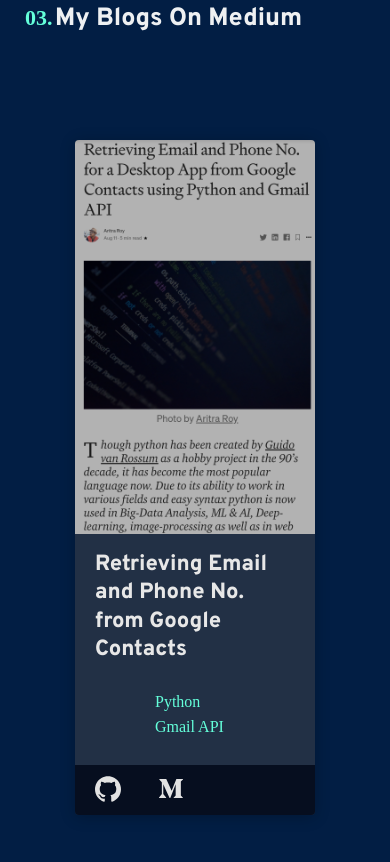
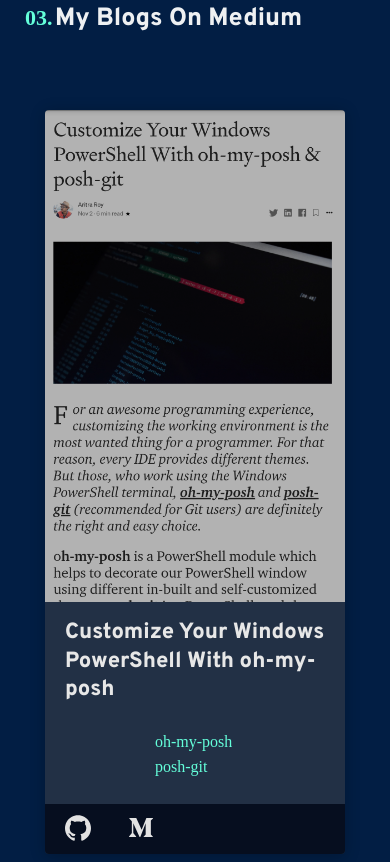
Before and after one commit to aritraroy24/Aritra_Web_Portfolio, a React app in the folder aritra_web/: page / in a window 390 px wide. Shown: the part 6002-6864 px from the top of the page. Built offline with nearby package versions, Linux system fonts and the light colour scheme; a web font is replaced by a local one.

Commit message:
cv updated and new blog data added

```diff
--- a/aritra_web/src/components/BlogCard/BlogCard.scss
+++ b/aritra_web/src/components/BlogCard/BlogCard.scss
@@ -1,5 +1,5 @@
 .BlogCard {
-	max-width: 350px;
+	max-width: 380px;
 	width: 100%;
 	border-radius: 4px;
 	display: flex;
@@ -131,8 +131,34 @@
 	}
 }
 
+@media only screen and (max-width: 900px) {
+	.BlogCard {
+		max-width: 300px;
+		margin: 30px;
+	}
+}
+
+@media only screen and (max-width: 730px) {
+	.BlogCard {
+		max-width: 230px;
+		margin: 20px;
+
+		.github-hyperlinks {
+			a {
+				margin-top: -9px;
+			}
+
+			div {
+				width: 80px;
+			}
+		}
+	}
+}
+
 @media only screen and (max-width: 600px) {
 	.BlogCard {
+		max-width: 300px;
+
 		li {
 			min-width: 80px;
 			font-size: 14px;
@@ -174,17 +200,3 @@
 		}
 	}
 }
-
-@media only screen and (max-width: 730px) {
-	.BlogCard {
-		.github-hyperlinks {
-			a {
-				margin-top: -9px;
-			}
-
-			div {
-				width: 80px;
-			}
-		}
-	}
-}
--- a/aritra_web/src/components/Blogs/Blogs.js
+++ b/aritra_web/src/components/Blogs/Blogs.js
@@ -13,7 +13,7 @@
 		let i = 0;
 		return (
 			<div className="blog_row">
-				{blogs.slice(0, 3).map(() => (
+				{blogs.slice(0, 2).map(() => (
 					<BlogCard
 						id={blogs[i].id}
 						title={blogs[i].title}
--- a/aritra_web/src/components/Blogs/Blogs.scss
+++ b/aritra_web/src/components/Blogs/Blogs.scss
@@ -48,7 +48,7 @@
 			width: 250px;
 		}
 		.Blogs-container {
-			padding: 70px 20px 70px 0;
+			padding: 50px 20px 50px 0;
 		}
 	}
 }
@@ -58,6 +58,16 @@
 		.Blogs-container {
 			padding: 70px 0;
 		}
+	}
+}
+
+@media only screen and (max-width: 600px) {
+	.blog_row {
+		display: flex;
+		align-items: center;
+		justify-content: center;
+		flex-direction: column;
+		// padding: 20px;
 	}
 }
 
--- a/aritra_web/src/components/Home/Home.js
+++ b/aritra_web/src/components/Home/Home.js
@@ -5,7 +5,7 @@
 const Home = () => {
   const name = "Aritra Roy";
   const resumeUrl =
-    "https://drive.google.com/file/d/1Js1YH2eDX-QRlMyBNUBiraix8iuVCBMV/view";
+    "https://drive.google.com/file/d/1bSwDkpSi5rxANhsuIvboLpRZpJigEY5h/view?usp=sharing";
 
   return (
     <>
--- a/aritra_web/src/data/blogs.js
+++ b/aritra_web/src/data/blogs.js
@@ -1,10 +1,17 @@
 import emailPython from '../assets/blogs/email_python.png'
+import ohMyPosh from '../assets/blogs/oh-my-posh.png'
 const blogs = [
 	{
 		id: 1,
+		title: 'Customize Your Windows PowerShell With oh-my-posh',
+		// repoLink: '',
+		blogLink: 'https://medium.com/codequake/customize-your-windows-powershell-with-oh-my-posh-posh-git-83df55294cde',
+		image: ohMyPosh,
+		technologies: ['oh-my-posh', 'posh-git'],
+	},
+	{
+		id: 2,
 		title: 'Retrieving Email and Phone No. from Google Contacts',
-		description:
-			'A python program for retrieving Email and Phone No. for a Desktop App from Google Contacts using Python and Gmail API',
 		repoLink: 'https://github.com/aritraroy24/python_projects/tree/master/emails-numbers_from_contacts',
 		blogLink: 'https://medium.com/analytics-vidhya/retrieving-email-and-phone-no-7c60ad3a9b69',
 		image: emailPython,
```
Also changed, not shown: aritra_web/src/assets/blogs/oh-my-posh.png (added).
